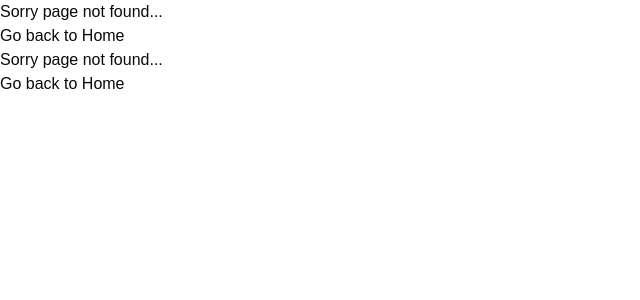
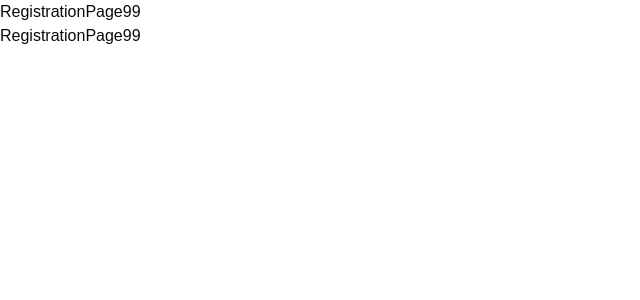
Before and after one commit to abujobayer0/anti-crime, a Next.js app: page /registration in a window 1280 px wide. Before the commit this address had no page. Shown: the top 300 px of the page, without its empty margins (0-640 px from the left). Built offline with nearby package versions, Linux system fonts and the light colour scheme.

Commit message:
create registration page

```diff
--- /dev/null
+++ b/src/app/registration/page.tsx
@@ -0,0 +1,11 @@
+import React from 'react';
+
+const RegistrationPage = () => {
+  return (
+    <div>
+         RegistrationPage99
+    </div>
+  );
+};
+
+export default RegistrationPage;
```
